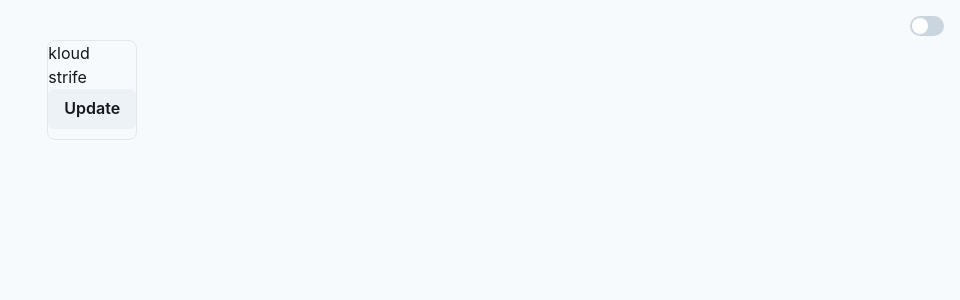
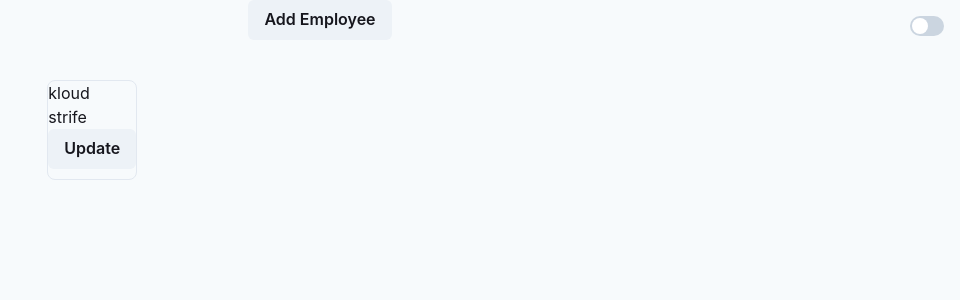
Before and after one commit to kloudysky/employee-directory, a Next.js app in the folder web/: page / in a window 1280 px wide. Shown: the top 300 px of the page, without its empty margins (320-1280 px from the left). Built offline with nearby package versions, Linux system fonts and the light colour scheme.

Commit message:
created CreateEmployeeModal component

```diff
--- /dev/null
+++ b/web/src/components/CreateEmployeeModal.tsx
@@ -0,0 +1,38 @@
+import { FormControl, FormLabel, Input } from "@chakra-ui/react";
+import { Formik, Form } from "formik";
+import React from "react";
+import { FormModal } from "./FormModal";
+
+interface CreateEmployeeModalProps {}
+
+export const CreateEmployeeModal: React.FC<CreateEmployeeModalProps> = ({}) => {
+  return (
+    <FormModal
+      title="Create an Employee"
+      action="Submit"
+      buttonName="Add Employee"
+    >
+      <Formik
+        initialValues={{ firstName: "", lastName: "" }}
+        onSubmit={(values) => {
+          console.log(values);
+        }}
+      >
+        {({ values, handleChange }) => (
+          <Form>
+            <FormControl>
+              <FormLabel htmlFor="firstName">First Name</FormLabel>
+              <Input
+                value={values.firstName}
+                onChange={handleChange}
+                id="firstName"
+                placeholder="First Name"
+              />
+              {/* <FormErrorMessage>{form.errors.name}</FormErrorMessage> */}
+            </FormControl>
+          </Form>
+        )}
+      </Formik>
+    </FormModal>
+  );
+};
--- a/web/src/pages/index.tsx
+++ b/web/src/pages/index.tsx
@@ -1,11 +1,13 @@
 import { Grid } from "@chakra-ui/layout";
 import React from "react";
 import { Container } from "../components/Container";
+import { CreateEmployeeModal } from "../components/CreateEmployeeModal";
 import { DarkModeSwitch } from "../components/DarkModeSwitch";
 import { EmployeeCard } from "../components/EmployeeCard";
 
 const Index = () => (
   <Container height="100vh">
+    <CreateEmployeeModal />
     <Grid mt={10} templateColumns="repeat(5, 1fr)" gap={6}>
       <EmployeeCard firstName="kloud" lastName="strife" />
     </Grid>
```
